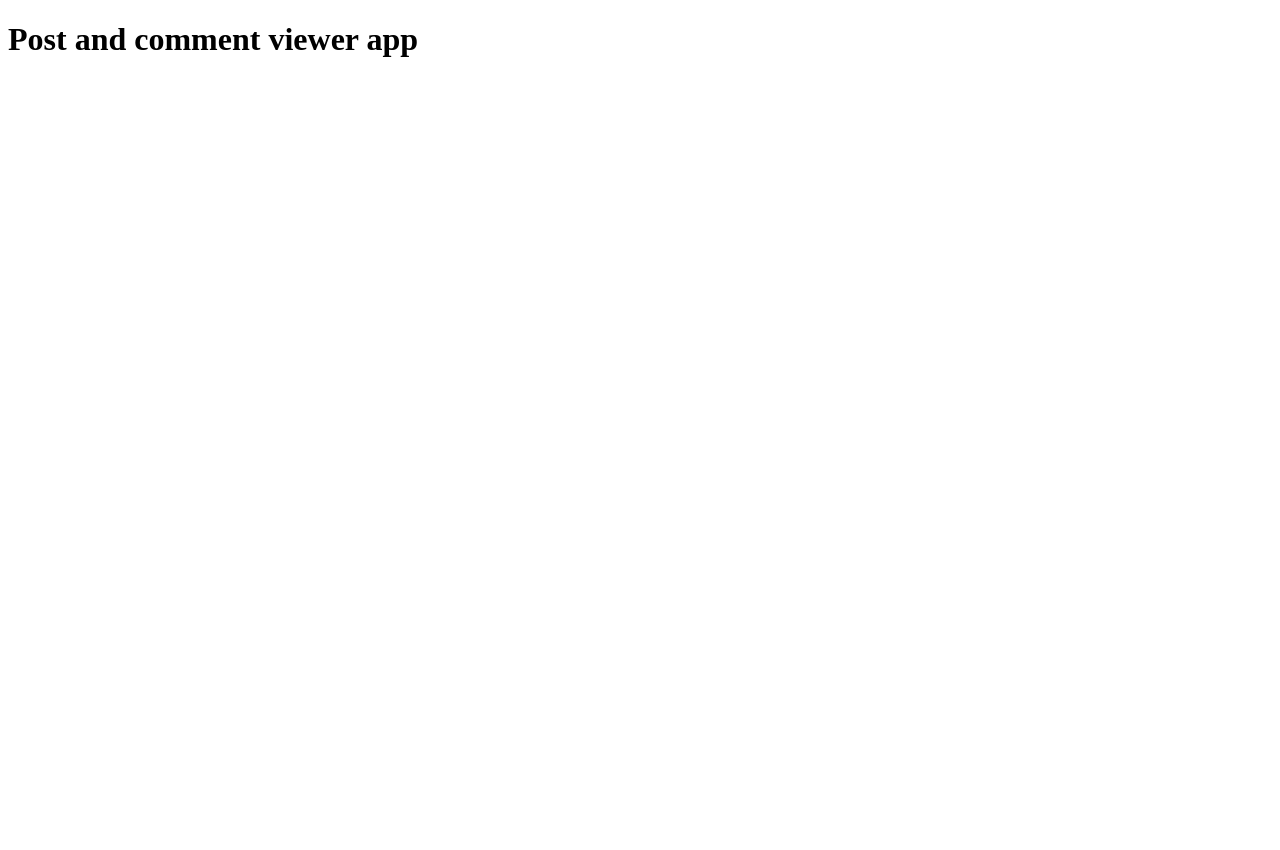
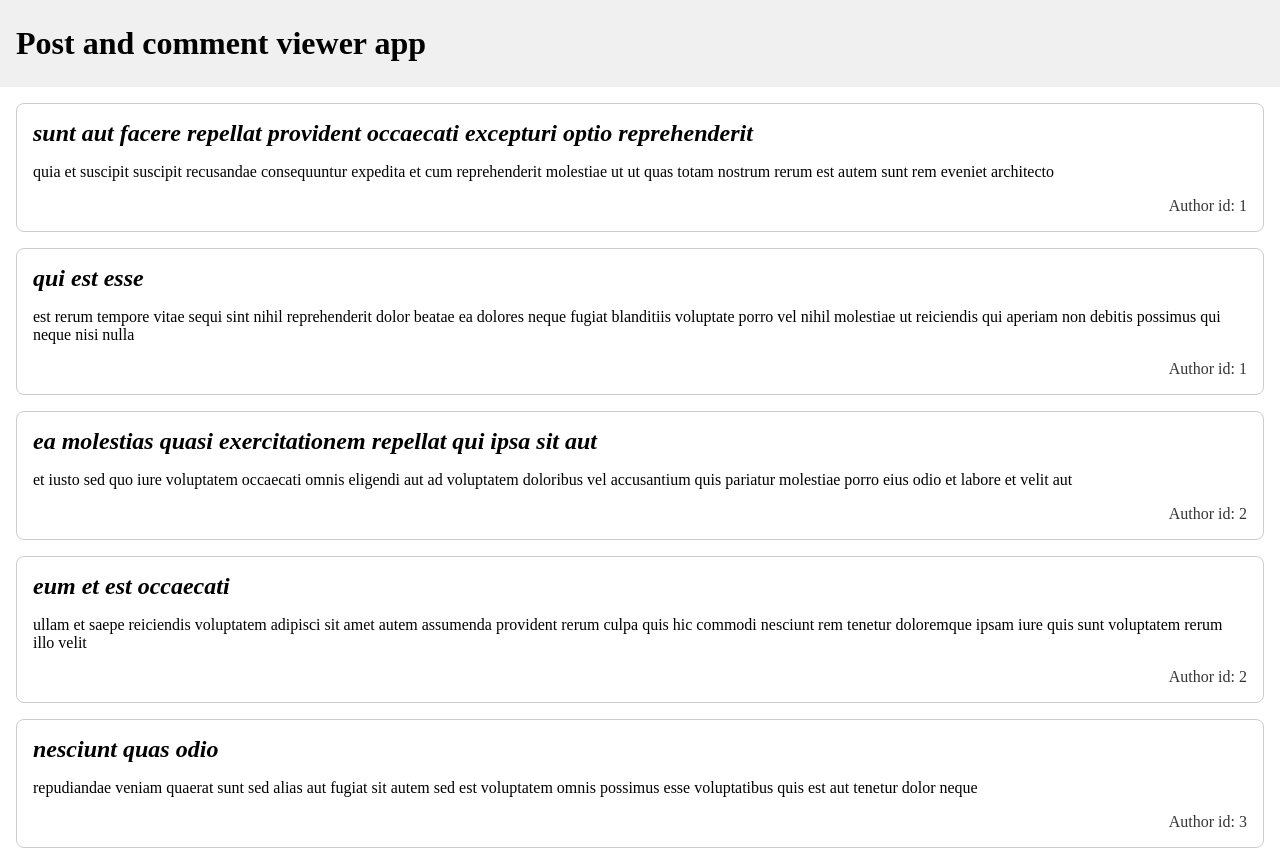
Before and after one commit to Viktoria-Orl/postViewer, a React (Vite) app: page / in a window 1280 px wide. Shown: the top 850 px of the page. Before the commit the page ends 800 px from the top, so only its background shows below. Built offline with nearby package versions, Linux system fonts and the light colour scheme.

Commit message:
feat: add project structure with App, MainLayout, Header, Footer, PostList and PostCard

```diff
--- a/src/app/App.tsx
+++ b/src/app/App.tsx
@@ -1,8 +1,8 @@
-import './App.css'
+import MainLayout from "../shared/layouts/MainLayout"
 
 function App() {
   return (
-    <h1>Post and comment viewer app</h1>
+    <MainLayout />
   )
 }
 
--- /dev/null
+++ b/src/entities/post/ui/PostCard.module.css
@@ -0,0 +1,19 @@
+.postCard {
+  border: 1px solid #ccc;
+  padding: 16px;
+  border-radius: 8px;
+}
+
+.postCard > * {
+  margin-bottom: 16px;
+}
+
+.postCardTitle {
+  font-style: italic;
+}
+
+.postCardAuthorId {
+  color: rgb(54, 53, 53);
+  text-align: right;
+  margin-bottom: 0;
+}
--- /dev/null
+++ b/src/entities/post/ui/PostCard.tsx
@@ -0,0 +1,22 @@
+import styles from "./PostCard.module.css";
+
+export type Post = {
+  userId: number;
+  id: number;
+  title: string;
+  body: string;
+};
+
+type PostCardProps = {
+  post: Post;
+};
+
+export default function PostCard({ post }: PostCardProps) {
+  return (
+    <div className={styles.postCard}>
+      <h2 className={styles.postCardTitle}>{post.title}</h2>
+      <p>{post.body}</p>
+      <p className={styles.postCardAuthorId}>Author id: {post.userId}</p>
+    </div>
+  )
+}
--- a/src/index.css
+++ b/src/index.css
@@ -1,3 +1,6 @@
-body {
-box-sizing: border-box;
+* {
+  box-sizing: border-box;
+  padding: 0;
+  margin: 0;
+  border: none;
 }
--- /dev/null
+++ b/src/shared/layouts/MainLayout.tsx
@@ -0,0 +1,13 @@
+import Footer from "../../widgets/LayoutFooter/Footer";
+import Header from "../../widgets/LayoutHeader/Header";
+import PostList from "../../widgets/PostList/PostList";
+
+export default function MainLayout() {
+  return (
+    <div>
+      <Header></Header>
+      <PostList></PostList>
+      <Footer></Footer>
+    </div>
+  );
+}
--- /dev/null
+++ b/src/widgets/LayoutFooter/Footer.module.css
@@ -0,0 +1,4 @@
+.footer {
+  padding: 16px;
+  background-color: #f0f0f0;
+}
--- /dev/null
+++ b/src/widgets/LayoutFooter/Footer.tsx
@@ -0,0 +1,9 @@
+import styles from "./Footer.module.css";
+
+export default function Footer() {
+  return (
+    <footer className={styles.footer}>
+      © 2025 PostViewerApp
+    </footer>
+  );
+}
--- /dev/null
+++ b/src/widgets/LayoutHeader/Header.module.css
@@ -0,0 +1,4 @@
+.header {
+  padding: 25px 16px;
+  background-color: #f0f0f0;
+}
--- /dev/null
+++ b/src/widgets/LayoutHeader/Header.tsx
@@ -0,0 +1,9 @@
+import styles from "./Header.module.css";
+
+export default function Header() {
+  return (
+    <header className={styles.header}>
+      <h1>Post and comment viewer app</h1>
+    </header>
+  )
+}
--- /dev/null
+++ b/src/widgets/PostList/PostList.module.css
@@ -0,0 +1,6 @@
+.postList {
+  display: flex;
+  flex-direction: column;
+  gap: 16px;
+  padding: 16px;
+}
--- /dev/null
+++ b/src/widgets/PostList/PostList.tsx
@@ -0,0 +1,53 @@
+import styles from "./PostList.module.css";
+import type { Post } from "../../entities/post/ui/PostCard";
+import PostCard from "../../entities/post/ui/PostCard";
+
+export default function PostList() {
+  const posts: Post[] = [
+    {
+      userId: 1,
+      id: 1,
+      title:
+        "sunt aut facere repellat provident occaecati excepturi optio reprehenderit",
+      body: "quia et suscipit\nsuscipit recusandae consequuntur expedita et cum\nreprehenderit molestiae ut ut quas totam\nnostrum rerum est autem sunt rem eveniet architecto",
+    },
+    {
+      userId: 1,
+      id: 2,
+      title: "qui est esse",
+      body: "est rerum tempore vitae\nsequi sint nihil reprehenderit dolor beatae ea dolores neque\nfugiat blanditiis voluptate porro vel nihil molestiae ut reiciendis\nqui aperiam non debitis possimus qui neque nisi nulla",
+    },
+    {
+      userId: 2,
+      id: 3,
+      title: "ea molestias quasi exercitationem repellat qui ipsa sit aut",
+      body: "et iusto sed quo iure\nvoluptatem occaecati omnis eligendi aut ad\nvoluptatem doloribus vel accusantium quis pariatur\nmolestiae porro eius odio et labore et velit aut",
+    },
+    {
+      userId: 2,
+      id: 4,
+      title: "eum et est occaecati",
+      body: "ullam et saepe reiciendis voluptatem adipisci\nsit amet autem assumenda provident rerum culpa\nquis hic commodi nesciunt rem tenetur doloremque ipsam iure\nquis sunt voluptatem rerum illo velit",
+    },
+    {
+      userId: 3,
+      id: 5,
+      title: "nesciunt quas odio",
+      body: "repudiandae veniam quaerat sunt sed\nalias aut fugiat sit autem sed est\nvoluptatem omnis possimus esse voluptatibus quis\nest aut tenetur dolor neque",
+    },
+    {
+      userId: 3,
+      id: 6,
+      title: "dolorem eum magni eos aperiam quia",
+      body: "ut aspernatur corporis harum nihil quis provident sequi\nmollitia nobis aliquid molestiae\nperspiciatis et ea nemo ab reprehenderit accusantium quas\nvoluptate dolores velit et doloremque molestiae",
+    },
+  ];
+
+  return (
+    <div className={styles.postList}>
+      {posts.map((post) => (
+        <PostCard key={post.id} post={post}></PostCard>
+      ))}
+    </div>
+  );
+}
```
Also changed, not shown: src/app/App.css (deleted), 1 other file (tests, documents, lock files or other folders).
